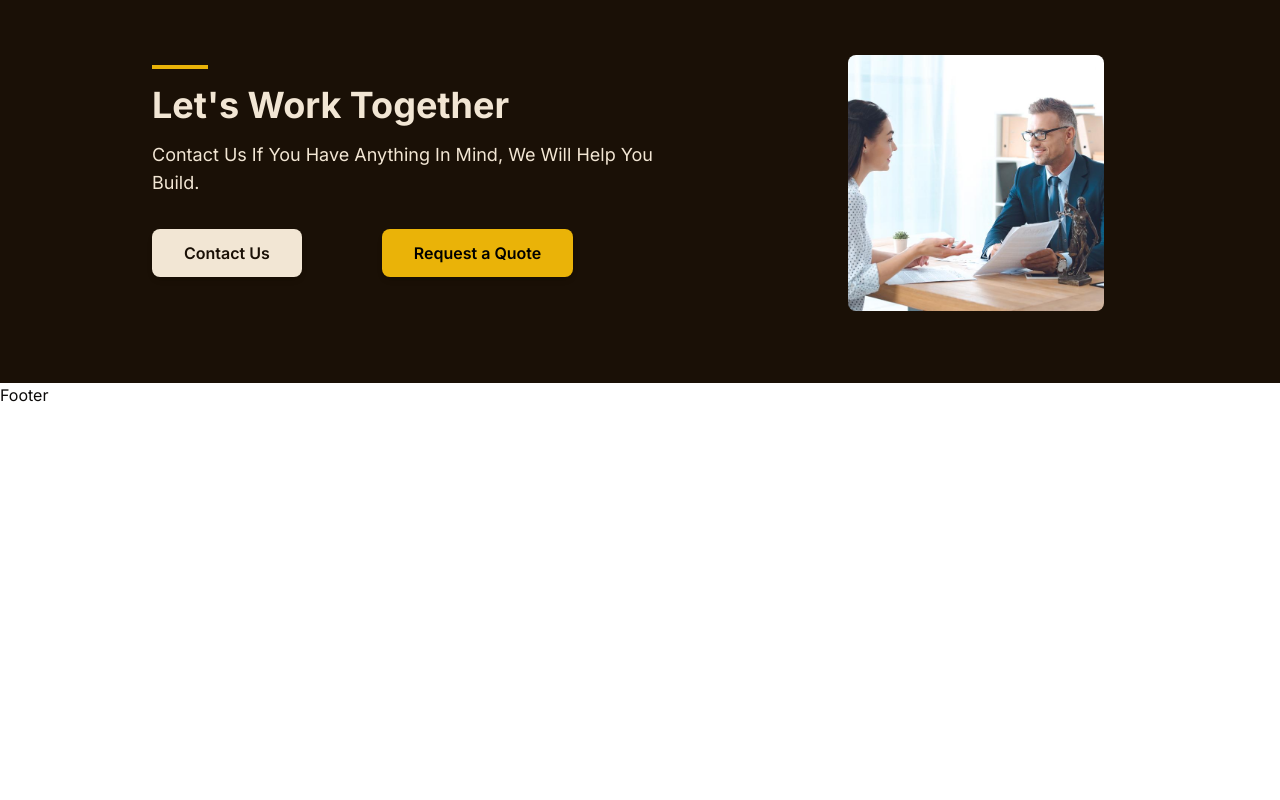
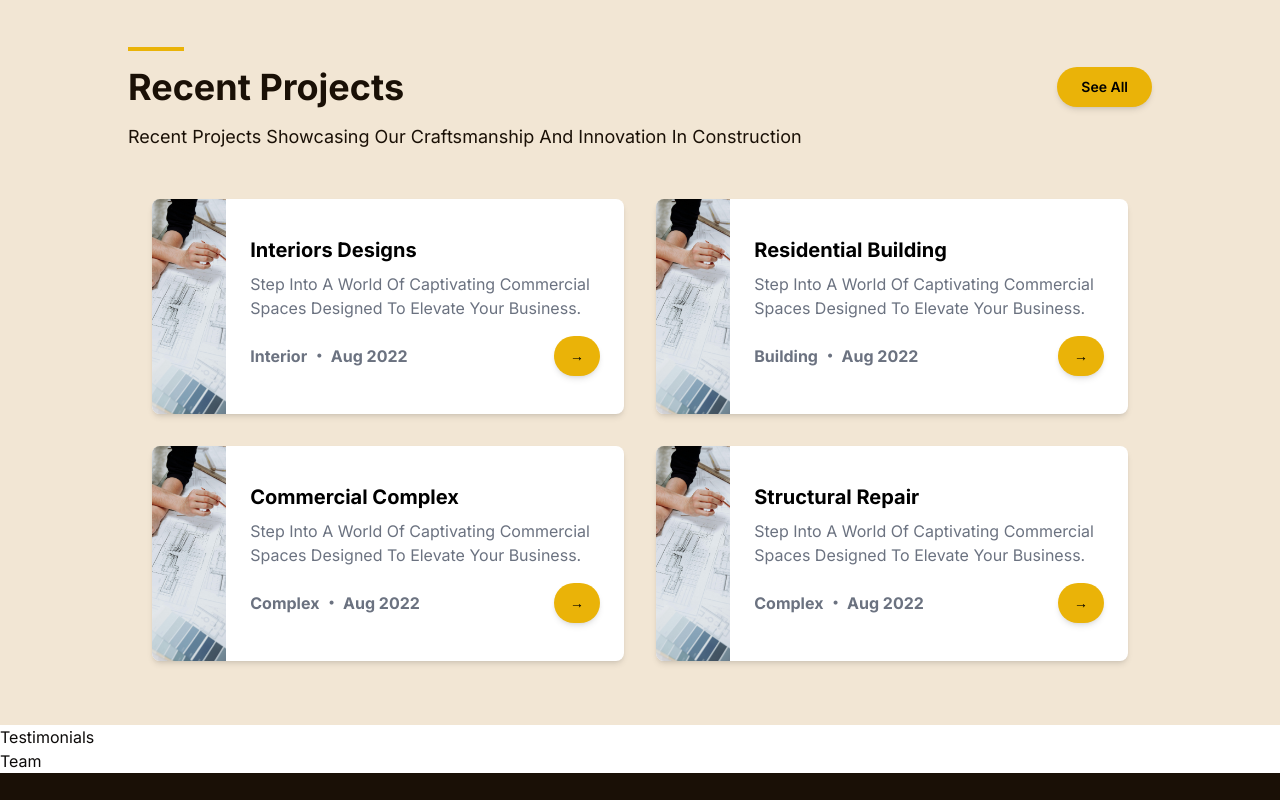
Before and after one commit to mkeloo/consultancy-eng-des, a Next.js app: page / in a window 1280 px wide. Shown: the part 2180-2980 px from the top of the page. Before the commit the page ends 2587 px from the top, so only its background shows below. Built offline with nearby package versions, Linux system fonts and the light colour scheme.

Commit message:
done with projects.

```diff
--- a/app/page.js
+++ b/app/page.js
@@ -12,9 +12,9 @@ export default function Home() {
       <HeroSection />
       <About />
       <Services />
-      {/* <Projects />
+      <Projects />
       <Testimonials />
-      <Team /> */}
+      <Team />
       <CallToAction />
     </>
   );
--- a/components/Projects.jsx
+++ b/components/Projects.jsx
@@ -1,4 +1,96 @@
+'use client';
+import React from 'react';
+import Image from 'next/image';
+import { Button } from '@/components/ui/button';
+
+const projects = [
+  {
+    id: '01',
+    title: 'Interiors Designs',
+    subtext:
+      'Step Into A World Of Captivating Commercial Spaces Designed To Elevate Your Business.',
+    category: 'Interior',
+    time: 'Aug 2022',
+    image: '/images/Hero/hero1.jpg', // Replace with the actual image path
+  },
+  {
+    id: '02',
+    title: 'Residential Building',
+    subtext:
+      'Step Into A World Of Captivating Commercial Spaces Designed To Elevate Your Business.',
+    category: 'Building',
+    time: 'Aug 2022',
+    image: '/images/Hero/hero1.jpg', // Replace with the actual image path
+  },
+  {
+    id: '03',
+    title: 'Commercial Complex',
+    subtext:
+      'Step Into A World Of Captivating Commercial Spaces Designed To Elevate Your Business.',
+    category: 'Complex',
+    time: 'Aug 2022',
+    image: '/images/Hero/hero1.jpg', // Replace with the actual image path
+  },
+  {
+    id: '04',
+    title: 'Structural Repair',
+    subtext:
+      'Step Into A World Of Captivating Commercial Spaces Designed To Elevate Your Business.',
+    category: 'Complex',
+    time: 'Aug 2022',
+    image: '/images/Hero/hero1.jpg', // Replace with the actual image path
+  },
+];
+
 const Projects = () => {
-  return <div>Projects</div>;
+  return (
+    <div className="bg-[#F2E6D4] dark:bg-[#1A1006] text-[#1A1006] dark:text-[#F2E6D4] py-16 px-24">
+      <div className="container mx-auto">
+        <div className="border-b-4 border-yellow-500 mb-4 w-14" />
+
+        <div className="flex justify-between items-center mb-4">
+          <h2 className="text-4xl font-bold">Recent Projects</h2>
+          <Button className="bg-yellow-500 text-black px-6 py-3 rounded-full font-semibold shadow-md hover:bg-yellow-600">
+            See All
+          </Button>
+        </div>
+        <p className="text-lg mb-12">
+          Recent Projects Showcasing Our Craftsmanship And Innovation In
+          Construction
+        </p>
+        <div className="grid grid-cols-1 md:grid-cols-2 gap-8 px-6">
+          {projects.map((project) => (
+            <div
+              key={project.id}
+              className="bg-white text-black rounded-lg shadow-md overflow-hidden flex justify-center items-center"
+            >
+              <div>
+                <Image
+                  src={project.image}
+                  alt={project.title}
+                  width={200}
+                  height={200}
+                  className="object-cover w-[500px] h-[215px]  w-full"
+                />
+              </div>
+              <div className="p-6">
+                <h3 className="text-xl font-bold mb-2">{project.title}</h3>
+                <p className="text-md mb-4 text-gray-500 ">{project.subtext}</p>
+                <div className="flex justify-between items-center">
+                  <div className="text-md  text-gray-500 font-bold">
+                    {project.category} ・ {project.time}
+                  </div>
+                  <Button className="bg-yellow-500 text-black px-4 py-2 rounded-full font-semibold shadow-md hover:bg-yellow-600">
+                    →
+                  </Button>
+                </div>
+              </div>
+            </div>
+          ))}
+        </div>
+      </div>
+    </div>
+  );
 };
+
 export default Projects;
```
